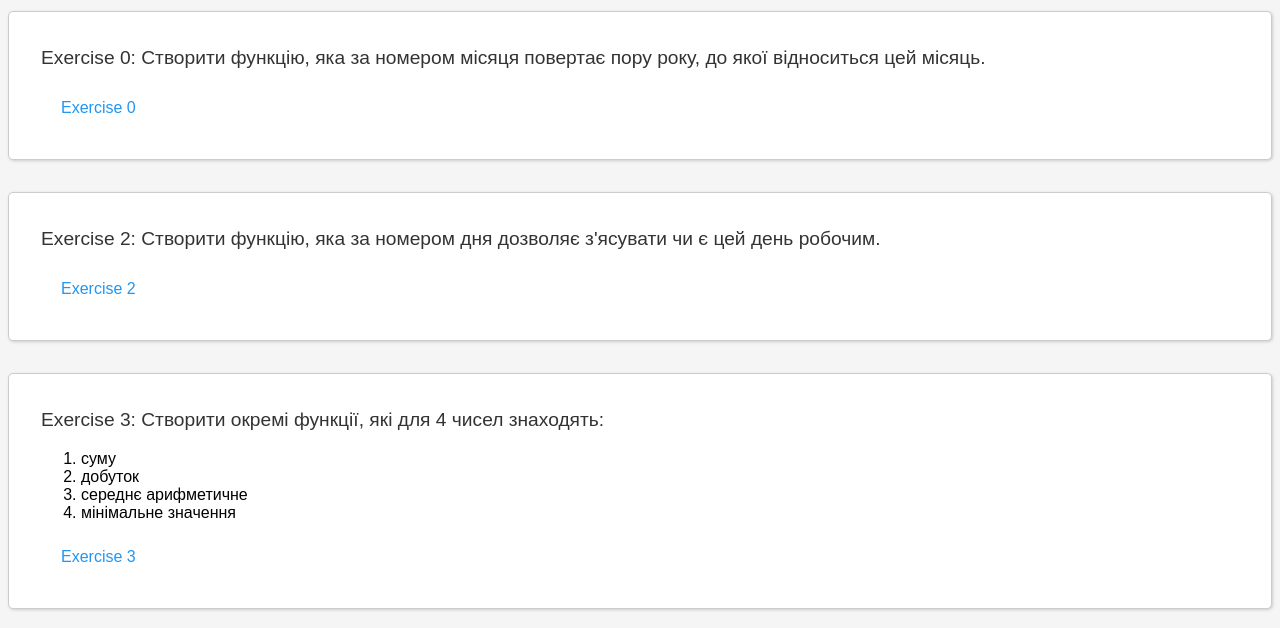
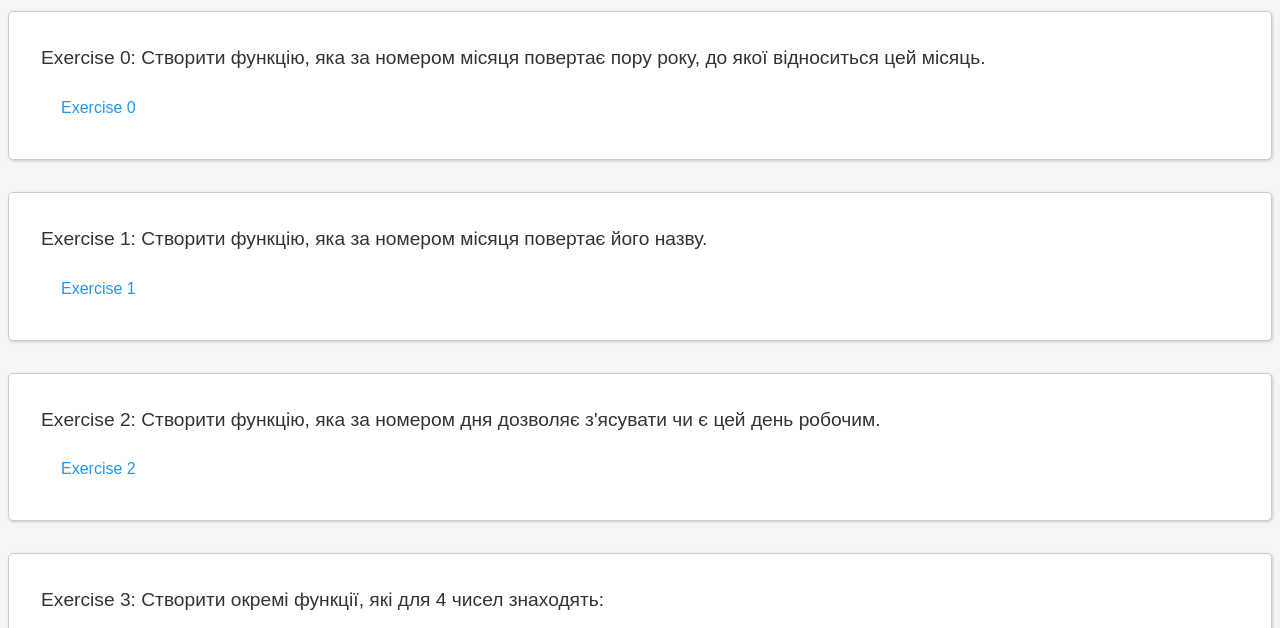
Before and after one commit to DmitriyTsimbal/js_hw7, a plain HTML site: page index.html in a window 1280 px wide. Shown: the part 98-726 px from the top of the page. Drawn offline with Linux system fonts and the light colour scheme.

Commit message:
small html fix

```diff
--- a/index.html
+++ b/index.html
@@ -14,6 +14,10 @@
 <p>Exercise 0: Створити функцію, яка за номером місяця повертає пору року, до якої відноситься цей місяць.
 </p>
 <a href="html/exercise0.html">Exercise 0</a>
+</div>
+<div class="exercise">
+  <p>Exercise 1: Створити функцію, яка за номером місяця повертає його назву.</p>
+  <a href="html/exercise1.html">Exercise 1</a>
 </div>
 <div class="exercise">
 <p>Exercise 2: Створити функцію, яка за номером дня дозволяє з'ясувати чи є цей день робочим.</p>
```
